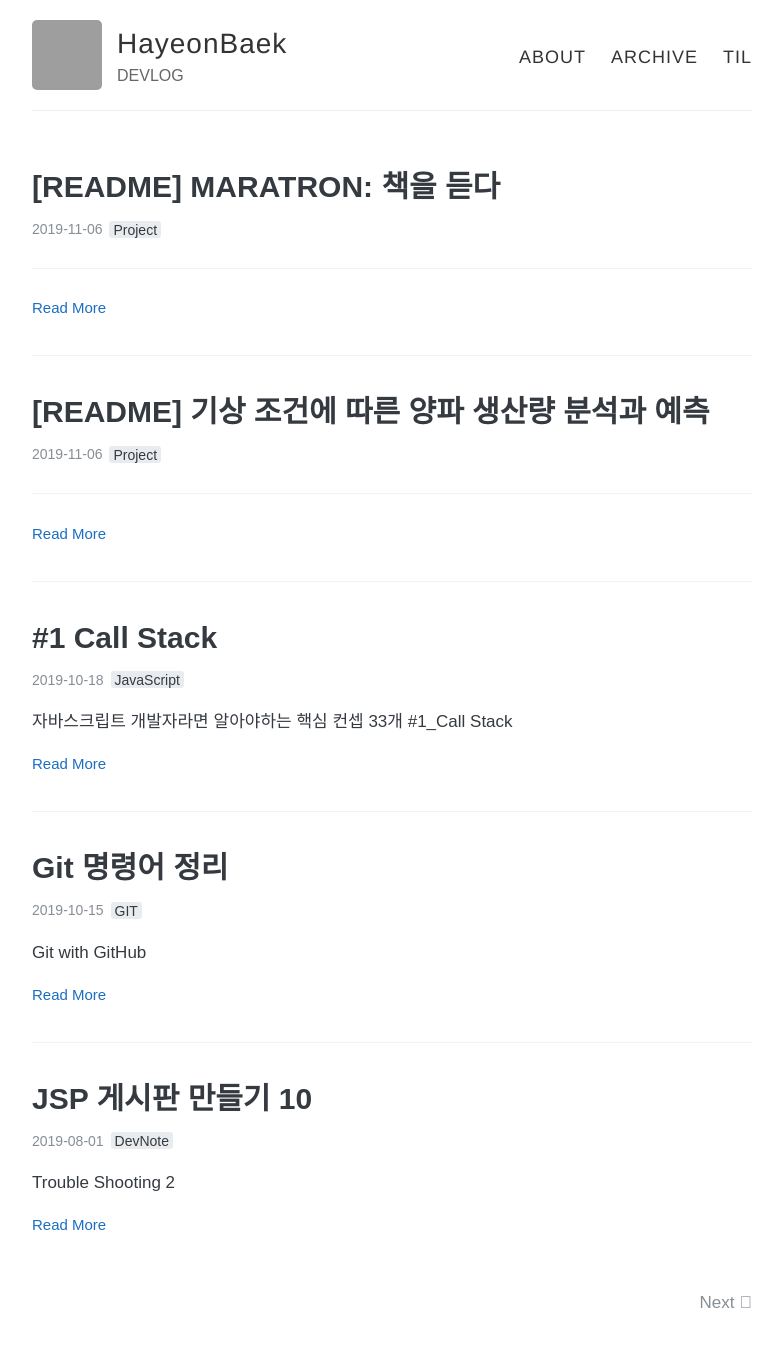
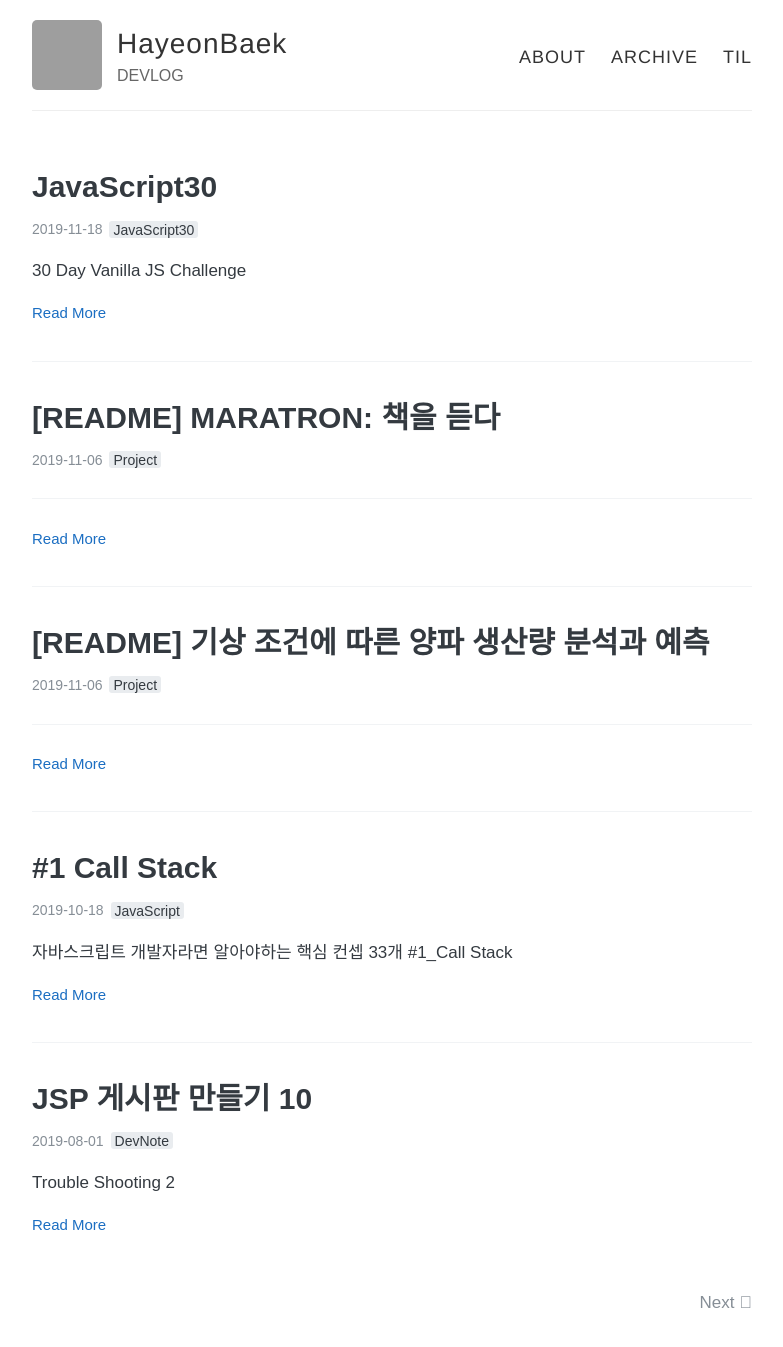
Before and after one commit to bhy304/bhy304.github.io, a Jekyll site: the page built from index.html, in a window 1280 px wide and 1400 px high. Shown: the top 1347 px of the window, without its empty margins (248-1031 px from the left). Built offline with Jekyll 4.4.1, drawn with Linux system fonts in a browser that asks for light colours; the list of posts is cut into pages by our own code; part of the change alters nothing that is shown; grey boxes are pictures that could not be loaded.

Commit message:
Upload post : JavaScript30

````diff
--- a/_posts/2019-10-15-git.md
+++ /dev/null
@@ -1,145 +0,0 @@
----
-layout: post
-title: "Git 명령어 정리"
-tags: [GIT]
-comments: true
----
-
-Git with GitHub
-
----
-
-# Git for All Platforms
-[Download Git client](https://git-scm.com/downloads)
-
-# Git Structure
-![gitstructure](/assets/img/git_structure.jpg){: center-image}
-
-
-# Remote
-```git remote``` : 현재 프로젝트에 등록된 리모트 저장소를 확인할 수 있다. 이 명령어는 리모트 저장소의 단축이름을 보여준다. 저장소를 Clone하면 origin이라는 리모트 저장소가 자동으로 등록되기 때문에 origin이라는 이름을 볼 수 있다.
-
-```git remote -v``` : 단축이름과 URL 확인
-
-```git remote add origin``` : 리모트 저장소 추가
-
-# Configure Tooling
-```bash
-git config --list
-git config user.name
-
-# 모든 디렉터리에 git config 설정
-git config --global user.name <github-name>
-git config --global user.email <email>
-git config --list # git config 설정 확인(user.name, user.email)
-git config --list | grep "user.name"
-cat ~/.gitconfig
-```
-
-# Initialize local repository
-```bash
-cd <work-dir>
-
-git init [project-name]
-ls -al
-
-# .gitignore 파일 작성
-vi .gitignore
-cat .gitignore
-
-# repository에 파일 add(commit이 아니다)
-git add --all
-
-# 파일 하나만 올리기
-git add <file-name>
-```
-
-# Commit
-```bash
-git commit -am "<commit message>"
-git branch # branch 확인
-git remote add origin <git-url>
-```
-
-# Push and Pull
-```bash
-git push -u origin master
-
-# -f 옵션: reject 무시하고 push
-git push -fu origin master
-```
-
-```bash
-git pull
-```
-
-# Reset, Revert, Merge
-```bash
-# Review History
-git log
-
-# 그래프 형태로 log 보기
-git log --graph --oneline
-
-git reset --[hard | sort | mixed]
-# ※주의※ hard는 commit했던 흔적까지 모두 지우고 완전히 되돌리기 때문에 주의해야한다!
-
-git revert # history만 변경(history가 쌓임), 소스는 그대로!
-
-git reset [revision_number]
-git revert [revision_number]
-git reset --hard [revision_number]
-```
-
-# Create the new branch
-```bash
-git branch <branch-name>
-git branch # branch 전체 보기
-
-# Checkout(전환)
-git checkout <branch-name>
-git push origin <branch-name>
-git log
-```
-
-# Merge into Master
-```bash
-git checkout master # master로 전환
-git diff <branch-name>
-git merge <branch-name>
-```
-
-# Delete an unneeded branch
-```bash
-# local branch 삭제
-git branch -d <branch-name>
-git branch
-
-# remote branch 삭제
-git push --delete origin <branch-name>
-```
-
-# Listing Branches
-```bash
-# 로컬(PC) 브랜치 보기
-git branch
-# 서버(GitHub) 브랜치 보기
-git branch -r
-# 로컬, 서버 브랜치 모두 보기
-git branch -a
-# 서버의 특정 브랜치 보기
-git checkout -t origin/<branch-name>
-# 특정 브랜치 pull 하기
-git pull origin <branch-name>
-```
-※ 브랜치 생성 및 변경 전에 commit 하기!!
-
-```bash
-git checkout -p <branch-name> <file-name> # patch
-```
-
-# [GitHub] Collaborator와 folk의 차이?
-* Collaborator : Repository의 공동작업자
-* folk : 다른 사람의 Repository 연결하기
-
-※ folk된 repository의 경로는 원본과 다르므로 주의할 것!
--- /dev/null
+++ b/_posts/2019-11-18-JavaScript30.md
@@ -0,0 +1,66 @@
+---
+layout: post
+title: "JavaScript30"
+tags: [JavaScript30]
+comments: true
+---
+
+30 Day Vanilla JS Challenge
+
+---
+
+## JavaScript30?
+
+JavaScript30 튜토리얼은 30일 동안 30개의 프로젝트를 수행한다. <br>
+프레임워크, 컴파일러, 라이브러리, 보일러 플레이트를 사용하지 않고 오직 바닐라 자바스크립트로만 진행한다.
+
+## 목적
+
+이미 30개의 프로젝트를 모두 완수했지만 따라 하기 식으로 그친 것 같아 강좌를 다시 수강하며 학습한 것을 기록하고자 한다. <br>
+JavaScript 문법과 ES6에 대한 완벽한 이해를 목표로 한다.
+
+## 참고
+
+- My GitHub : [https://github.com/bhy304/JavaScript30](https://github.com/bhy304/JavaScript30)
+- Course : [https://JavaScript30.com](https://JavaScript30.com)
+- WesBos GitHub : [https://github.com/wesbos/JavaScript30](https://github.com/wesbos/JavaScript30)
+- 노트 작성시 [해당 블로그](https://jusths.tistory.com/80?category=820699)의 글을 참고하였습니다.
+
+------
+
+## 목록
+
+💻 Go to this Page >> **[DEMO](https://bhy304.github.io/JavaScript30/)**
+
+| **Day** | **Course Name**                               | **Note** |
+| :-----: | :-------------------------------------------- | :------: |
+|   01    | JavaScript Drum Kit                           |          |
+|   02    | JS and CSS Clock                              |          |
+|   03    | CSS Variables                                 |          |
+|   04    | Array Cardio Day 1                            |          |
+|   05    | Flex Panel Gallery                            |          |
+|   06    | Type Ahead                                    |          |
+|   07    | Array Cardio Day 2                            |          |
+|   08    | Fun with HTML5 Canvas                         |          |
+|   09    | Dev Tools Domination                          |          |
+|   10    | Hold Shift and Check Checkboxes               |          |
+|   11    | Custom Video Player                           |          |
+|   12    | Key Sequence Detection                        |          |
+|   13    | Slide in on Scroll                            |          |
+|   14    | Javascript References VS Copying              |          |
+|   15    | LocalStorage                                  |          |
+|   16    | Mouse Move Shadow                             |          |
+|   17    | Sort Without Articles                         |          |
+|   18    | Adding Up Times with Reduce                   |          |
+|   19    | Webcam Fun                                    |          |
+|   20    | Speech Detection                              |          |
+|   21    | Geolocation                                   |          |
+|   22    | Follow Along Link Highlighter                 |          |
+|   23    | Speech Synthesis                              |          |
+|   24    | Sticky Nav                                    |          |
+|   25    | Event Capture, Propagation, Bubbling and Once |          |
+|   26    | Stripe Follow Along Nav                       |          |
+|   27    | Click and Drag                                |          |
+|   28    | Video Speed Controller                        |          |
+|   29    | Countdown Timer                               |          |
+|   30    | Whack A Mole                                  |          |
````
Also changed, not shown: til.md (+1 -1 lines).
